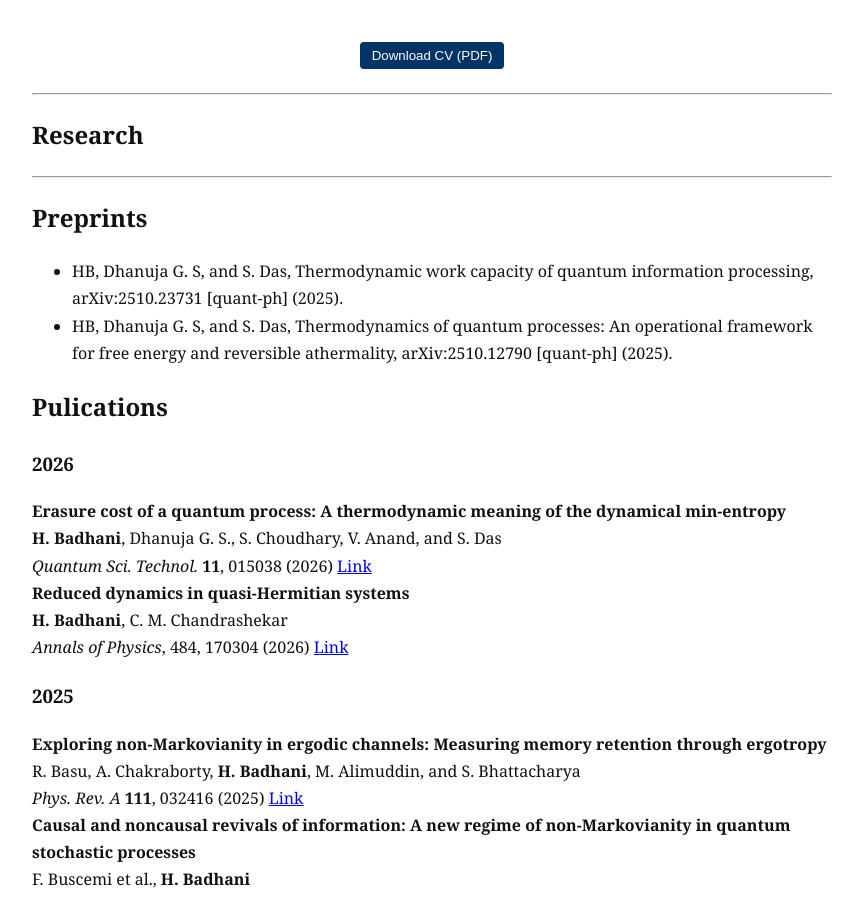
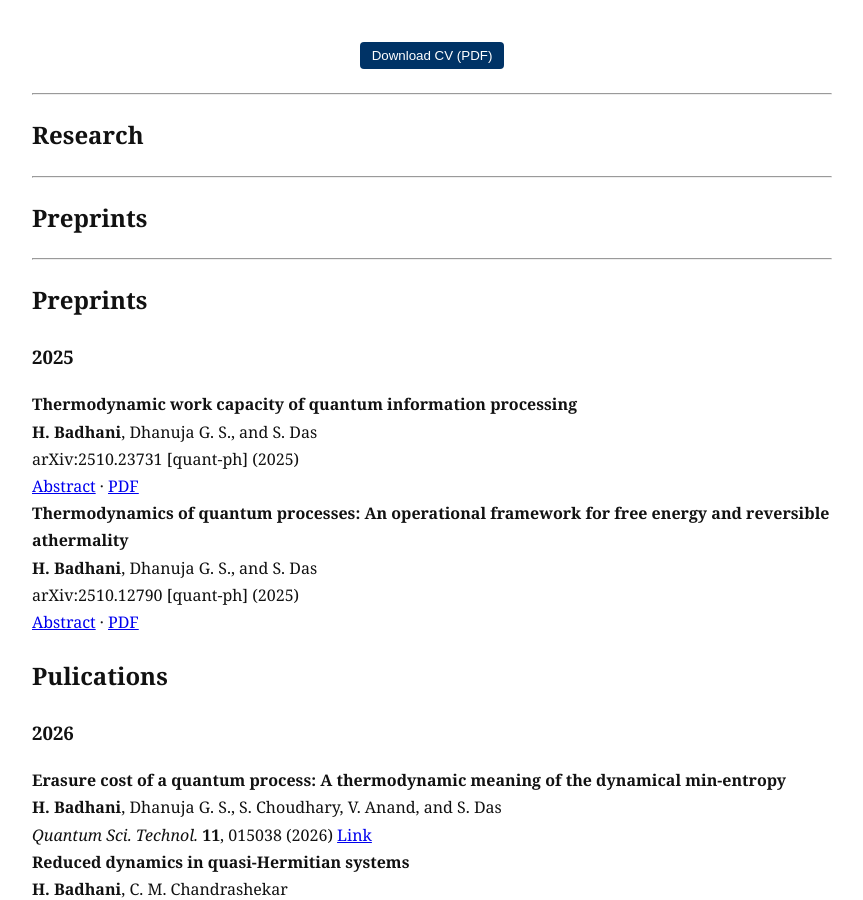
Before and after one commit to himanshubadhani/himanshubadhani.github.io, a Jekyll site: the page built from index.md, in a window 1280 px wide and 900 px high, scrolled down 567 px. Shown: the whole window, without its empty margins (208-1071 px from the left). Built offline with Jekyll 4.4.1, drawn with Linux system fonts in a browser that asks for light colours.

Commit message:
Update index.md

```diff
--- a/index.md
+++ b/index.md
@@ -16,8 +16,29 @@ I am a Postdoctoral fellow at IIIT Hyderabad, working under the supervision of D
 ## Research
 ---
 ## Preprints
-- HB, Dhanuja G. S, and S. Das, Thermodynamic work capacity of quantum information processing, arXiv:2510.23731 [quant-ph] (2025).
-- HB, Dhanuja G. S, and S. Das, Thermodynamics of quantum processes: An operational framework for free energy and reversible athermality, arXiv:2510.12790 [quant-ph] (2025).
+---
+
+## Preprints
+
+{% assign preprint_years = site.data.preprints | map: "year" | uniq | sort | reverse %}
+
+{% for y in preprint_years %}
+### {{ y }}
+
+{% for paper in site.data.preprints %}
+  {% if paper.year == y %}
+  <div class="pub-item">
+  <strong>{{ paper.title }}</strong><br>
+  {{ paper.authors }}<br>
+  {{ paper.archive }} ({{ paper.year }})<br>
+  <a href="{{ paper.abstract }}">Abstract</a> ·
+  <a href="{{ paper.pdf }}">PDF</a>
+  </div>
+  {% endif %}
+{% endfor %}
+
+{% endfor %}
+
 
 ## Pulications
 {% assign years = site.data.publications | map: "year" | uniq | sort | reverse %}
```
